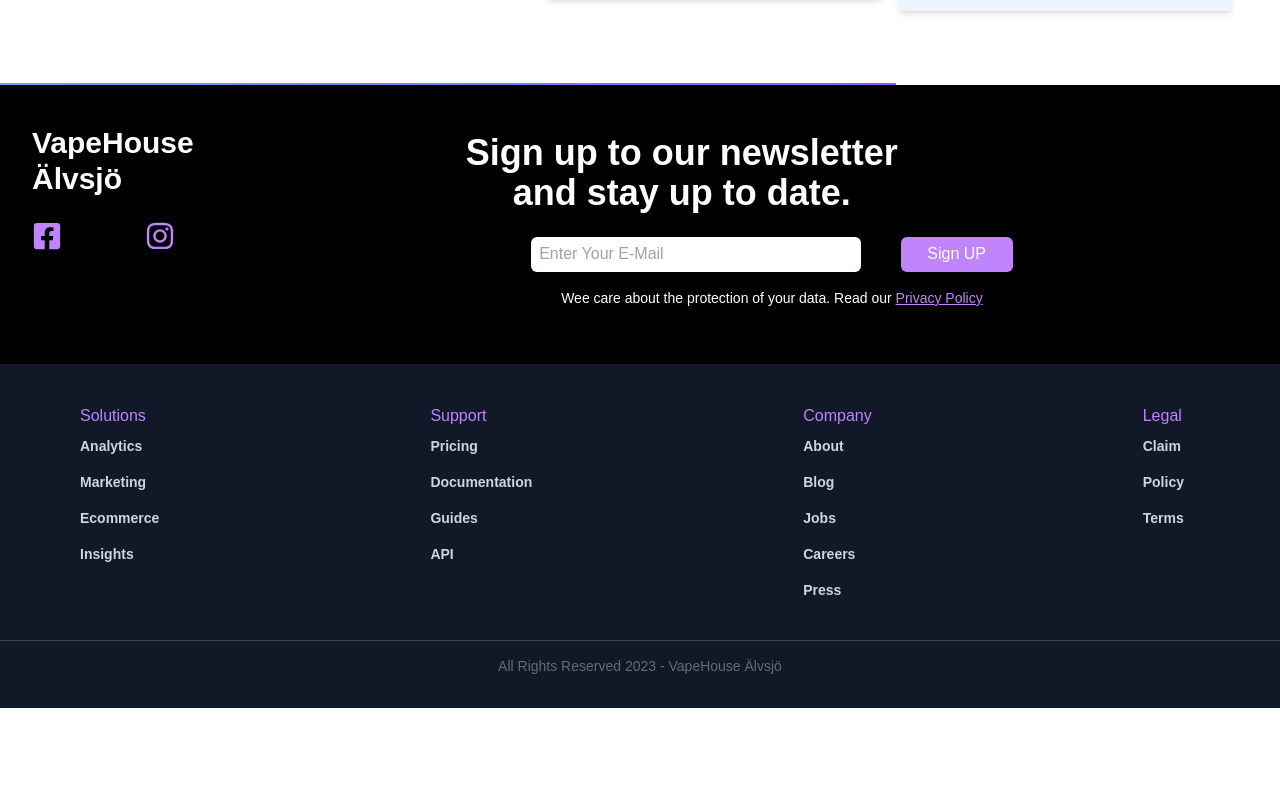
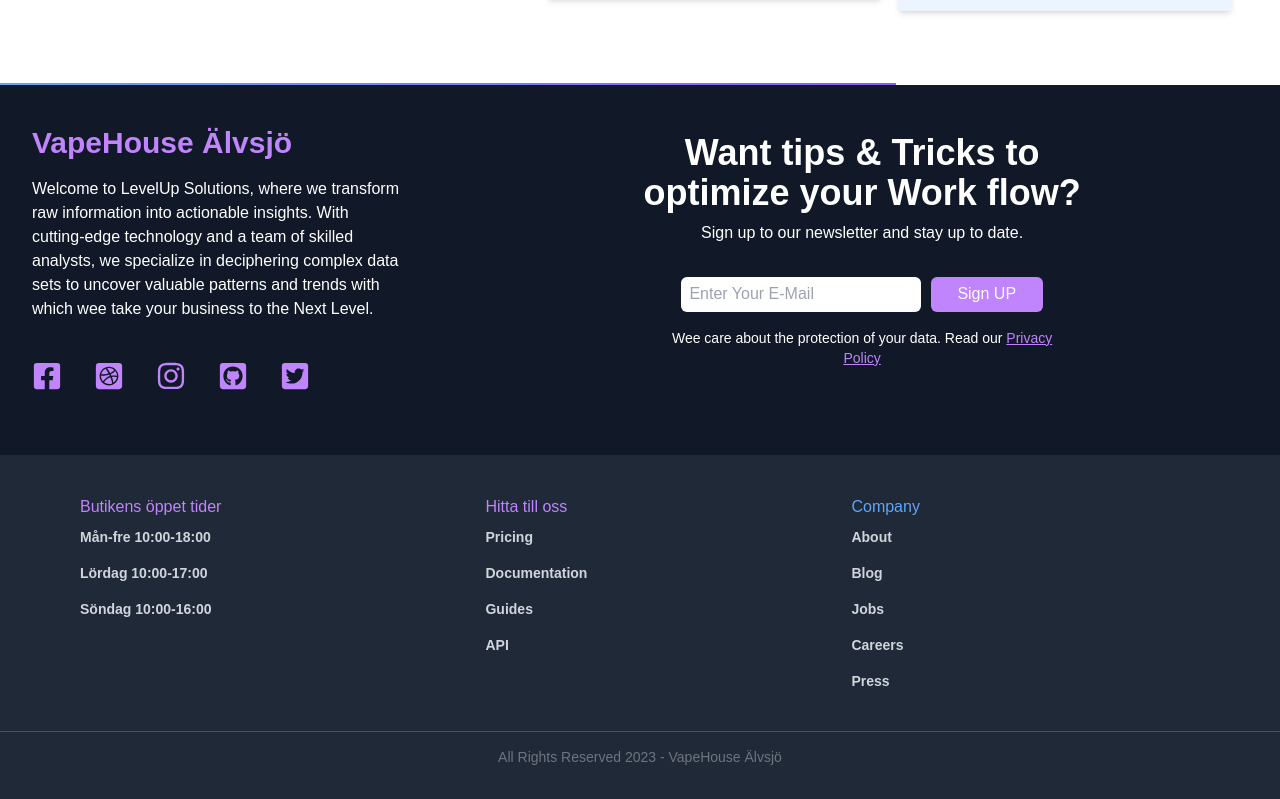
Before and after one commit to Camgus89/u09-avancerad-javascript, a React (Create React App) app in the folder frontend/: page / in a window 1280 px wide. Shown: the part 5056-5855 px from the top of the page. Before the commit the page ends 5764 px from the top, so only its background shows below. Built offline with nearby package versions, Linux system fonts and the light colour scheme.

Commit message:
footer update

```diff
--- a/frontend/src/Components/Footer/Footer.jsx
+++ b/frontend/src/Components/Footer/Footer.jsx
@@ -1,26 +1,39 @@
 import React from 'react'
-import {FaFacebookSquare, FaInstagram} from 'react-icons/fa'
+import {FaFacebookSquare, FaInstagram, FaTwitterSquare, FaDribbbleSquare, FaGithubSquare} from 'react-icons/fa'
 
 const Footer = () => {
   return (
     <div className="overflow-x-hidden max-w-screen font-poppins">
       {/* footer top section */}
-      <div className="sm:flex justify-between py-10 px-8 grid bg-black">
+      <div className="sm:flex justify-between py-10 px-8 grid bg-gray-900">
         <div className="text-white">
-          <h1 className="w-full text-3xl font-bold cursor-pointer text-white">
+          <h1 className="w-full text-3xl font-bold cursor-pointer text-purple-400">
             VapeHouse Älvsjö
           </h1>
+          <p className="py-4">
+            Welcome to LevelUp Solutions, where we transform raw information
+            into actionable insights. With cutting-edge technology and a team of
+            skilled analysts, we specialize in deciphering complex data sets to
+            uncover valuable patterns and trends with which wee take your
+            business to the Next Level.
+          </p>
           <div className="flex md:w-[75%] justify-between my-6 text-purple-400">
             {/* social media icons */}
             <FaFacebookSquare size={30} className="cursor-pointer " />
+            <FaDribbbleSquare size={30} className="cursor-pointer " />
             <FaInstagram size={30} className="cursor-pointer " />
+            <FaGithubSquare size={30} className="cursor-pointer " />
+            <FaTwitterSquare size={30} className="cursor-pointer " />
           </div>
         </div>
         <div className="text-white sm:w-[900px] sm:ml-[18%] sm:mr-[12%] sm:pt-0">
           <div>
             <h1 className="sm:w-[30rem] md:text-4xl sm:text-3xl text-center text-2xl font-bold py-2">
-            Sign up to our newsletter and stay up to date.
+              Want tips & Tricks to optimize your Work flow?
             </h1>
+            <p className=" text-center pb-4">
+              Sign up to our newsletter and stay up to date.
+            </p>
           </div>
           <div className="my-4">
             <div className="justify-center flex">
@@ -29,7 +42,7 @@ const Footer = () => {
                 type="email"
                 placeholder="Enter Your E-Mail"
               />
-              <button className="bg-purple-400 mx-auto w-28 hover:bg-purple-500 rounded-md font-medium">
+              <button className="bg-purple-400 mx-auto w-28 hover:bg-blue-500 rounded-md font-medium">
                 Sign UP
               </button>
             </div>
@@ -43,27 +56,24 @@ const Footer = () => {
         </div>
       </div>
       {/* footer top section end */}
-      <div className="sm:mx-auto pt-10 pb-8 sm:grid flex-row lg:grid-cols-3 w-screen gap-8 text-gray-300 bg-gray-900 ">
+      <div className="sm:mx-auto pt-10 pb-8 sm:grid flex-row lg:grid-cols-3 w-screen gap-8 text-gray-300 bg-gray-800 ">
         <div className="lg:col-span-3 sm:mr-20  flex justify-between max-w-screen sm:ml-20 ml-[12px] mb-4 sm:mb-0 ">
           <div className="pr-4">
-            <h6 className="font-medium text-purple-400">Solutions</h6>
+            <h6 className="font-medium text-purple-400">Butikens öppet tider</h6>
             <ul>
               <li className="py-2 text-sm cursor-pointer font-semibold">
-                Analytics
+                <span className='font-bold'>Mån-fre</span> 10:00-18:00
               </li>
               <li className="py-2 text-sm cursor-pointer font-semibold">
-                Marketing
+                Lördag 10:00-17:00
               </li>
               <li className="py-2 text-sm cursor-pointer font-semibold">
-                Ecommerce
-              </li>
-              <li className="py-2 text-sm cursor-pointer font-semibold">
-                Insights
+                Söndag 10:00-16:00
               </li>
             </ul>
           </div>
           <div className="pr-4">
-            <h6 className="font-medium text-purple-400">Support</h6>
+            <h6 className="font-medium text-purple-400">Hitta till oss</h6>
             <ul>
               <li className="py-2 text-sm cursor-pointer font-semibold">
                 Pricing
@@ -78,7 +88,7 @@ const Footer = () => {
             </ul>
           </div>
           <div className="pr-4">
-            <h6 className="font-medium text-purple-400">Company</h6>
+            <h6 className="font-medium text-blue-400">Company</h6>
             <ul>
               <li className="py-2 text-sm cursor-pointer font-semibold">
                 About
@@ -98,18 +108,6 @@ const Footer = () => {
             </ul>
           </div>
           <div className="pr-4">
-            <h6 className="font-medium text-purple-400">Legal</h6>
-            <ul>
-              <li className="py-2 text-sm cursor-pointer font-semibold">
-                Claim
-              </li>
-              <li className="py-2 text-sm cursor-pointer font-semibold">
-                Policy
-              </li>
-              <li className="py-2 text-sm cursor-pointer font-semibold">
-                Terms
-              </li>
-            </ul>
           </div>
         </div>
         <div className="h-[1px] bg-gray-100/20 w-[100rem] ml-[-20rem]"></div>
```
